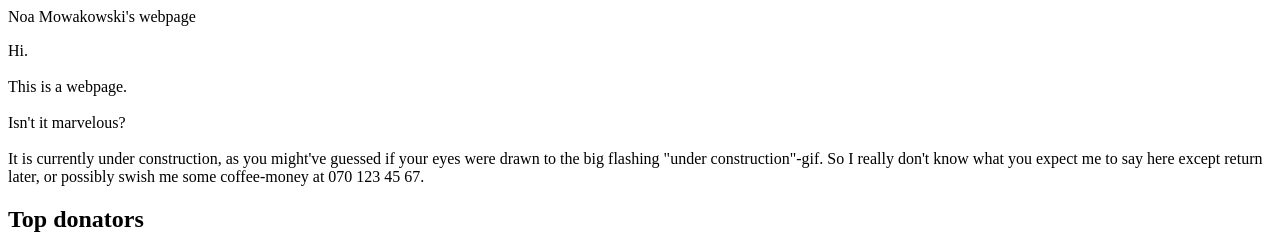
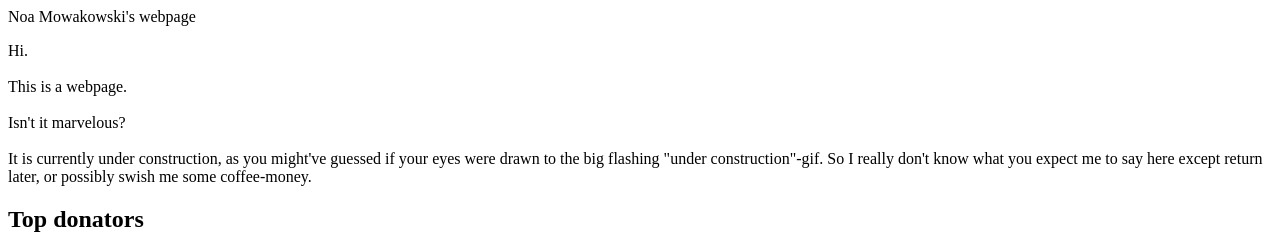
Before and after one commit to kim-pineapple/kim-pine.github.io, a plain HTML site: page index.html in a window 1280 px wide. Shown: the top 236 px of the page. Drawn offline with Linux system fonts and the light colour scheme; a script that the page names is missing.

Commit message:
no doxxx

```diff
--- a/index.html
+++ b/index.html
@@ -13,7 +13,7 @@
             It is currently under construction,
             as you might've guessed if your eyes were drawn to the big flashing "under construction"-gif.
             So I really don't know what you expect me to say here except return later,
-            or possibly swish me some coffee-money at 070 123 45 67. </p>
+            or possibly swish me some coffee-money. </p>
     </div>
     <div>
         <h2>Top donators</h2>
```
